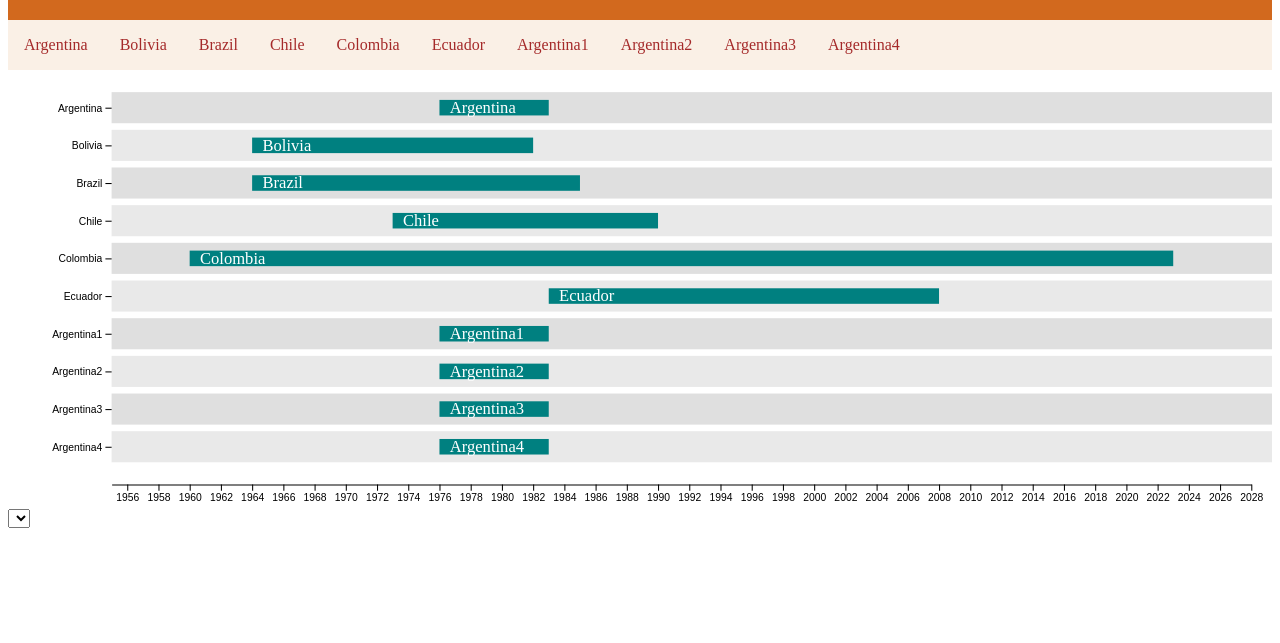
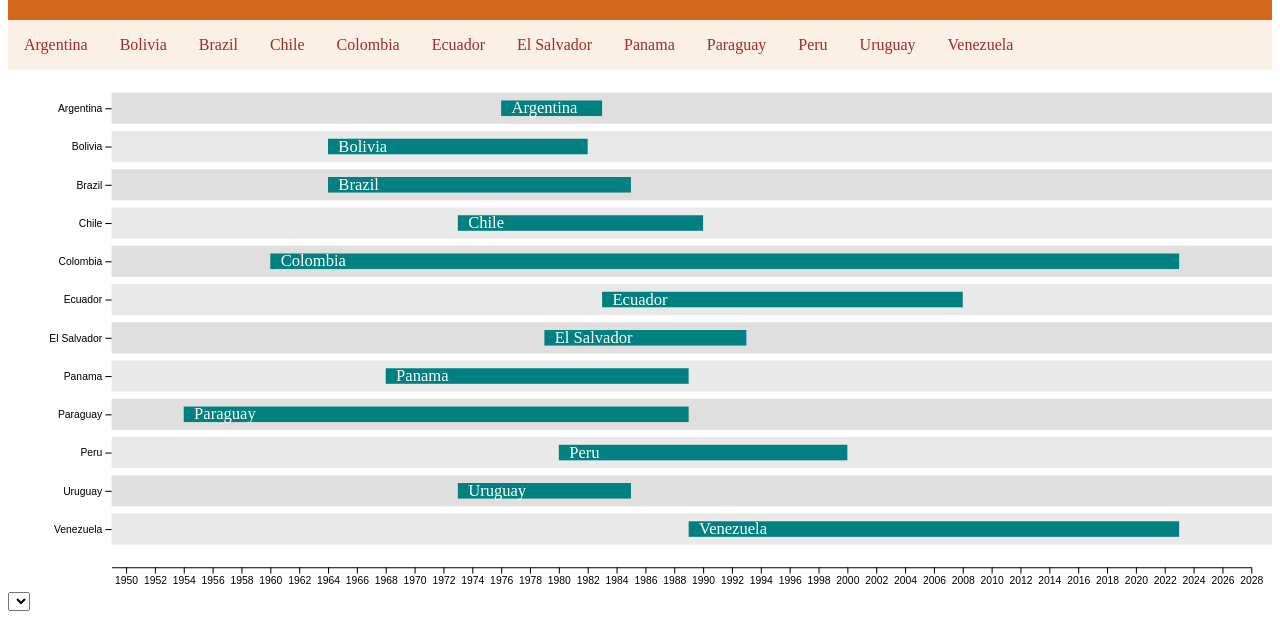
Before and after one commit to Polychloras/Polychloras.github.io, a plain HTML site: page MasterTimeline.html in a window 1280 px wide. Shown: the part 97-740 px from the top of the page. Drawn offline with Linux system fonts and the light colour scheme.

Commit message:
Update MasterTimeline.html

```diff
--- a/MasterTimeline.html
+++ b/MasterTimeline.html
@@ -9,17 +9,19 @@
             const bar = ({graphX:100, graphY: 0, graphW: 1200, width: 20, height: 20})
             const color = ({main: "teal", change: "orange"})
 
-            var data = [{"Country": "Argentina","Topics": ["dictatorship "],"Start": 1976,"End": 1983},
-            {"Country": "Bolivia","Topics": ["military dictatorships "], "Start": 1964, "End": 1982},
-            {"Country": "Brazil","Topics": [ "military dictatorship "],"Start": 1964,"End": 1985},
-            {"Country": "Chile","Topics": ["pinochet dictatorship "], "Start": 1973,"End": 1990 },
-            {"Country": "Colombia", "Topics": [ "internal armed conflict "],"Start": 1960,"End": 2023},
-            {"Country": "Ecuador","Topics": ["state violence"," human rights violations "," political instability "],"Start": 1983,"End": 2008},
-            {"Country": "Argentina1","Topics": ["dictatorship "],"Start": 1976,"End": 1983},
-            {"Country": "Argentina2","Topics": ["dictatorship "],"Start": 1976,"End": 1983},
-            {"Country": "Argentina3","Topics": ["dictatorship "],"Start": 1976,"End": 1983},
-            {"Country": "Argentina4","Topics": ["dictatorship "],"Start": 1976,"End": 1983}
-             ]
+            var data = [{"Country": "Argentina","Topics": ["dictatorship"],"Start": 1976,"End": 1983},
+                        {"Country": "Bolivia","Topics": ["military dictatorships"], "Start": 1964, "End": 1982},
+                        {"Country": "Brazil","Topics": [ "military dictatorship"],"Start": 1964,"End": 1985},
+                        {"Country": "Chile","Topics": ["pinochet dictatorship"], "Start": 1973,"End": 1990 },
+                        {"Country": "Colombia", "Topics": [ "internal armed conflict "],"Start": 1960,"End": 2023},
+                        {"Country": "Ecuador","Topics": ["state violence"," human rights violations "," political instability "],"Start": 1983,"End": 2008},
+                        {"Country": "El Salvador","Topics": ["Civil War"],"Start": 1979,"End": 1993},
+                        {"Country": "Panama","Topics": ["military dictatorships"],"Start": 1968,"End": 1989},
+                        {"Country": "Paraguay","Topics": ["dictatorship"],"Start": 1954,"End": 1989},
+                        {"Country": "Peru","Topics": ["Internal armed conflict"],"Start": 1980,"End": 2000},
+                        {"Country": "Uruguay","Topics": ["military dictatorship"],"Start": 1973,"End": 1985},
+                        {"Country": "Venezuela","Topics": ["Social crises and Bolivarian Revolution"],"Start": 1989,"End": 2023},
+                    ]
 
 
 
```
